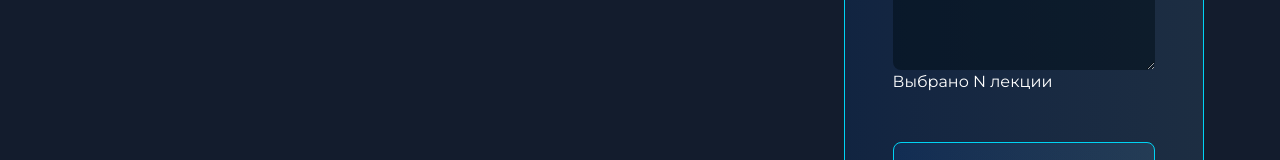
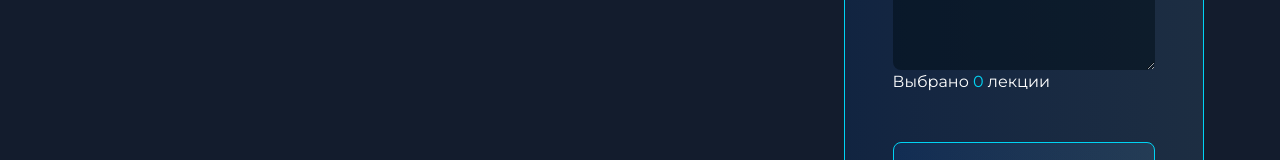
Before and after one commit to btldn/test-task-protei, a React (Vite) app: page / in a window 1280 px wide. Shown: the part 939-1099 px from the top of the page. Built offline with nearby package versions, Linux system fonts and the light colour scheme.

Commit message:
feat: add choose lectures

```diff
--- a/src/App.tsx
+++ b/src/App.tsx
@@ -2,13 +2,30 @@ import { useState } from 'react'
 import './App.css'
 import Schedule from "./component/Schedule.tsx";
 import Registration from "./component/Registration.tsx";
+import {lectures} from "./data/data.ts";
 
 function App() {
 
+  const [selectedLecturesIds, setSelectedLecturesIds] = useState<string[]>([])
+
+  const toggleLecture = (lectureId: string) => {
+    setSelectedLecturesIds((prev) =>
+      prev.includes(lectureId)
+        ? prev.filter((id) => id !== lectureId)
+        : [...prev, lectureId]
+    )
+  }
+
+
   return (
     <div className='my-[100px] flex flex-col xl:flex-row gap-6 justify-center content-center flex-wrap'>
-      <Schedule/>
-      <Registration />
+      <Schedule
+        selectedLecturesIds={selectedLecturesIds}
+        onToggleLecture={toggleLecture}
+      />
+      <Registration
+        selectedLecturesIds={selectedLecturesIds}
+      />
     </div>
   )
 }
--- a/src/component/Card.tsx
+++ b/src/component/Card.tsx
@@ -7,12 +7,15 @@ type CardProps = {
   speakerRole: string;
   company: string;
   imagePath: string;
+  isSelected: boolean
+  onClick: () => void
 }
 
 function Card(props: CardProps) {
+
   return (
-    <div className='max-w-[324px] md:max-w-[642px] xl:max-w-[743px]'>
-      <div className="flex p-6 gap-4 rounded-[8px] bg-gradient-to-r from-[#006DEF1A] to-[#72C7FC1A] mb-4 text-white shadow-lg">
+    <div onClick={props.onClick} className={`max-w-[324px] md:max-w-[642px] xl:max-w-[743px] cursor-pointer `}>
+      <div className={`flex p-6 gap-4 rounded-[8px] bg-gradient-to-r from-[#006DEF1A] to-[#72C7FC1A] mb-4 text-white border ${props.isSelected ? 'border-cyan-400' : 'border-transparent'}`}>
         <div className="shrink-0">
           <img
             src={props.imagePath}
--- a/src/component/Registration.tsx
+++ b/src/component/Registration.tsx
@@ -1,4 +1,9 @@
-function Registration() {
+
+type RegistrationProps = {
+  selectedLecturesIds: string[];
+}
+
+function Registration(props: RegistrationProps) {
 
   return (
     <aside className='w-full max-w-[324px] md:max-w-[642px] xl:max-w-[360px]'>
@@ -32,7 +37,7 @@ function Registration() {
 
         </div>
 
-        <p className='mb-12 text-[16px]'>Выбрано N лекции</p>
+        <p className='mb-12 text-[16px]'>Выбрано <span className='text-cyan-400'>{props.selectedLecturesIds.length}</span> лекции</p>
         <button className= 'w-full py-3 mb-2 cursor-pointer text-[16px] bg-gradient-to-r from-[#006DEF1A] to-[#72C7FC1A] border border-cyan-400 rounded-[8px]'
                 type='submit'
         >
--- a/src/component/Schedule.tsx
+++ b/src/component/Schedule.tsx
@@ -3,23 +3,29 @@ import type { Lecture } from "../data/data.ts";
 import { useState } from "react";
 import Card from "./Card.tsx";
 
+type ScheduleProps = {
+  selectedLecturesIds: string[]
+  onToggleLecture: (lectureId: string) => void
+}
 
-function Schedule() {
+function Schedule(props: ScheduleProps) {
 
   const [lectures, setLectures] = useState<Lecture[]>([...lecturesData]);
   const [openedDate, setOpenedDate] = useState<string | null>(null);
 
+
   function toggleDate(date: string) {
     setOpenedDate((prev) => (prev === date ? null : date));
   }
-
 
   function renderLectures(date: string) {
     return (
       <>
         {lectures
           .filter((lecture: Lecture) => lecture.date == date)
-          .map((lecture: Lecture) => (
+          .map((lecture: Lecture) => {
+            const isSelected = props.selectedLecturesIds.includes(lecture.id)
+            return (
               <Card
                 key={lecture.id}
                 id={lecture.id}
@@ -30,8 +36,12 @@ function Schedule() {
                 speakerRole={lecture.speakerRole}
                 company={lecture.company}
                 imagePath={lecture.image}
+                isSelected={isSelected}
+                onClick={() => props.onToggleLecture(lecture.id)}
               />
-        ))}
+            )
+
+          })}
       </>
     )
   }
```
Lines whose indentation alone changed are shown as unchanged.
